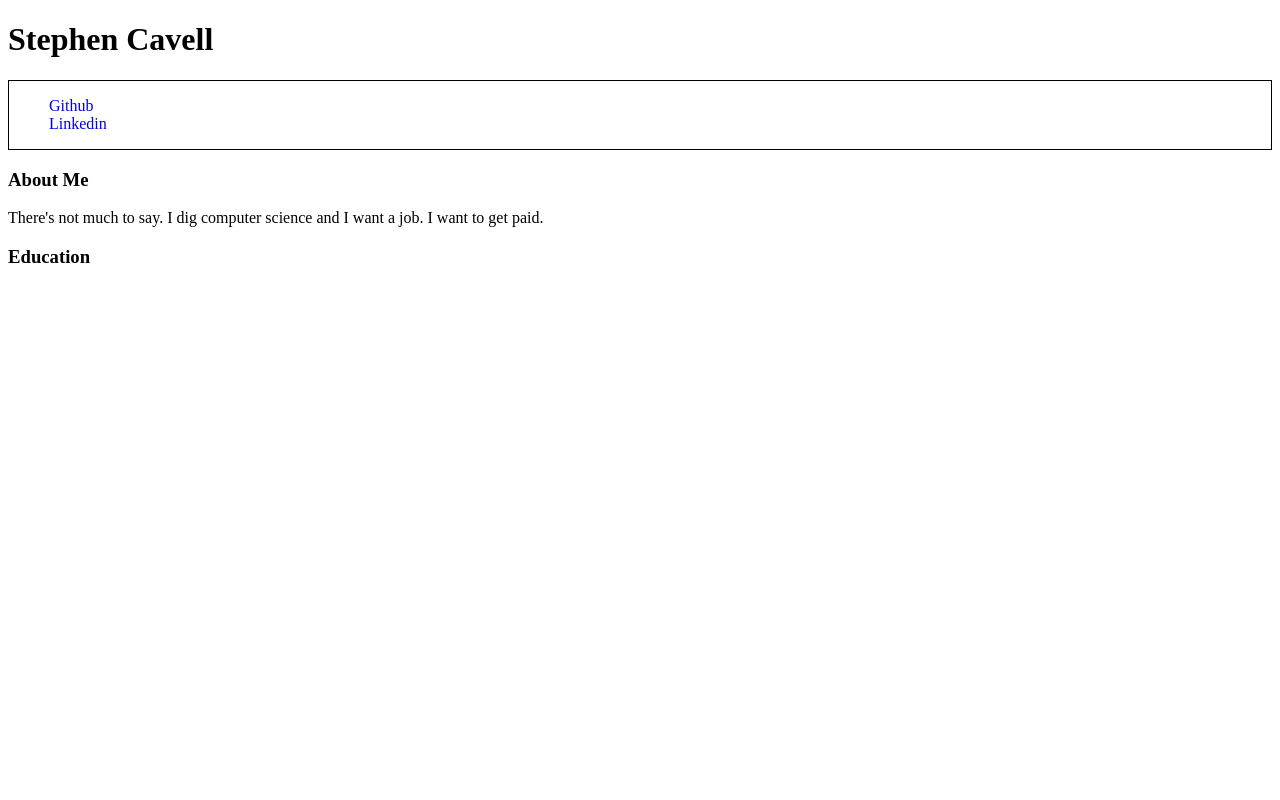
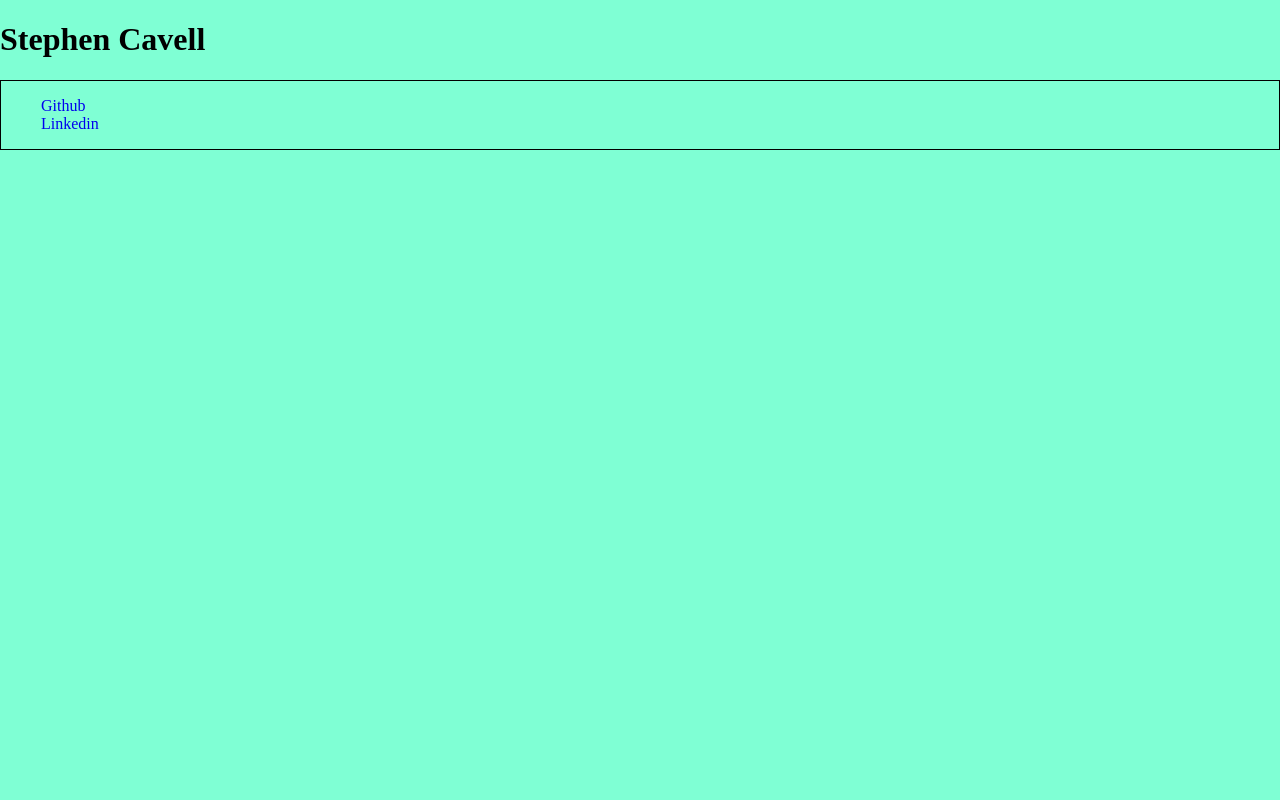
Before and after one commit to stephencavell/site, a plain HTML site: page index.html in a window 1280 px wide. Shown: the top 800 px of the page. Drawn offline with Linux system fonts and the light colour scheme.

Commit message:
got two cards, viewport size ready

```diff
--- a/stylesheets/style.scss
+++ b/stylesheets/style.scss
@@ -1,7 +1,11 @@
 @import "bourbon/bourbon";
-@import "neat/neat";
+//@import "neat/neat";
 
-
+html, body {
+    margin: 0;
+    padding: 0;
+    border: 0;
+}
 //turn off default styling for lists and links
 ul, li, a {
     list-style-type: none;
@@ -11,3 +15,25 @@ ul, li, a {
 #nav {
     border: solid black 1px;
 }
+
+.card {
+    width: 100%;
+    height: 100vh;
+    padding: 0;
+    marigin: 0;
+    border: 0;
+    overflow: hidden;
+}
+
+h1, h2 {
+    padding: 0;
+    marigin: 0;
+    border: 0;
+}
+#card1 {
+    background-color: aquamarine;
+    border: 0;
+}
+#card2 {
+    background-color: aqua;
+}
```
Also changed, not shown: stylesheets/style.css, 1 other file.
